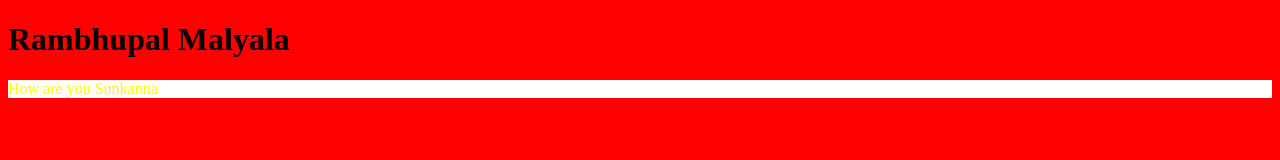
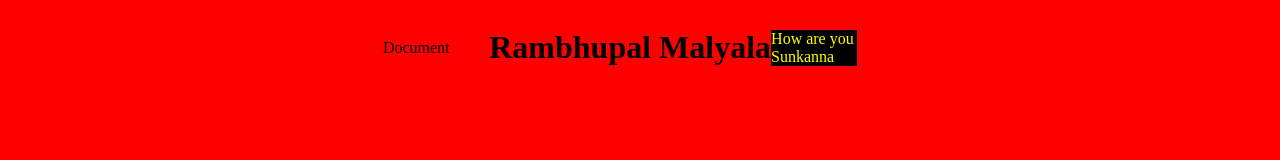
Before and after one commit to Rambhupal03/ApnaCollege, a plain HTML site: page ApnaCollege/index.html in a window 1280 px wide. Drawn offline with Linux system fonts and the light colour scheme.

Commit message:
Final Msg

```diff
--- a/ApnaCollege/style.css
+++ b/ApnaCollege/style.css
@@ -1,7 +1,12 @@
 *{
     background-color: red;
+    display: flex;
+    justify-content: center;
+    align-items: center;
 }
 p{
-    background-color: white;
+    background-color: black;
     color: yellow;
+    /* display: flex; */
+    width: 20%;
 }
```
Also changed, not shown: ApnaCollege/index.html (+1 -0 lines).
